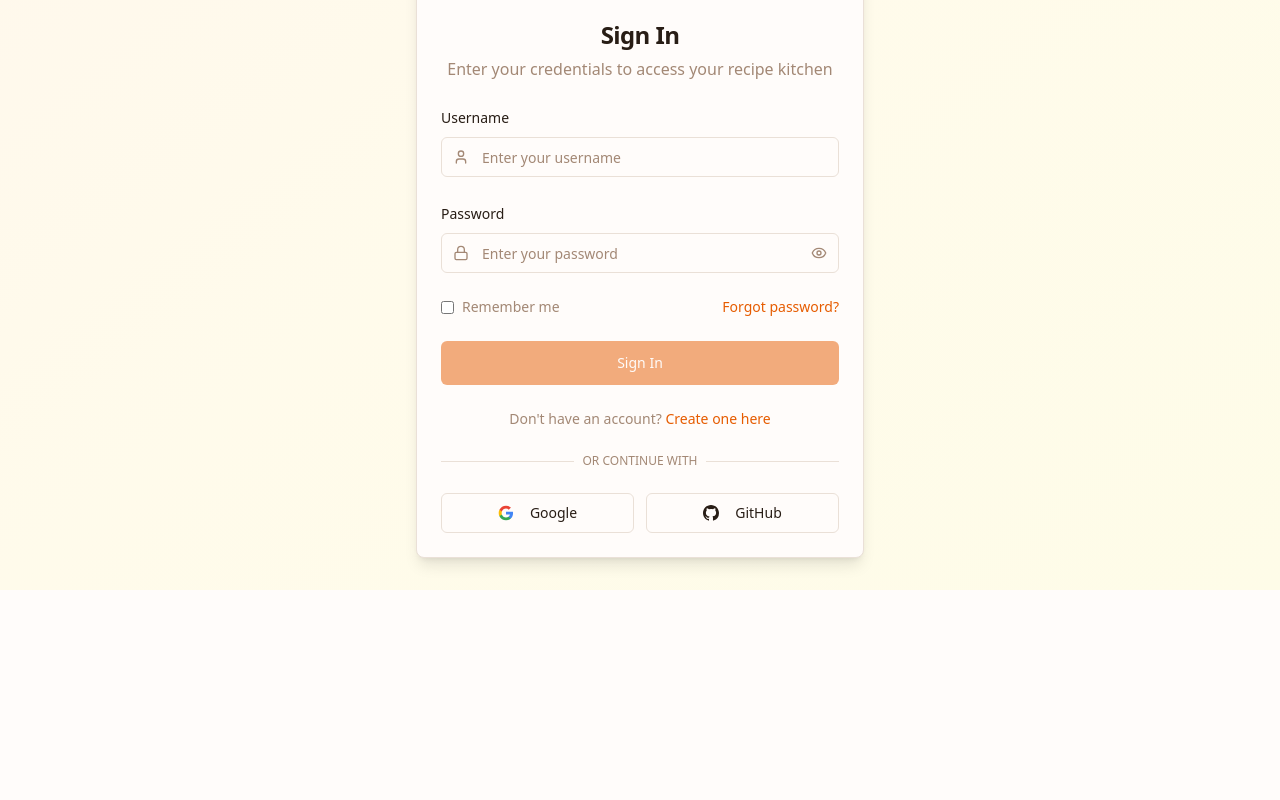
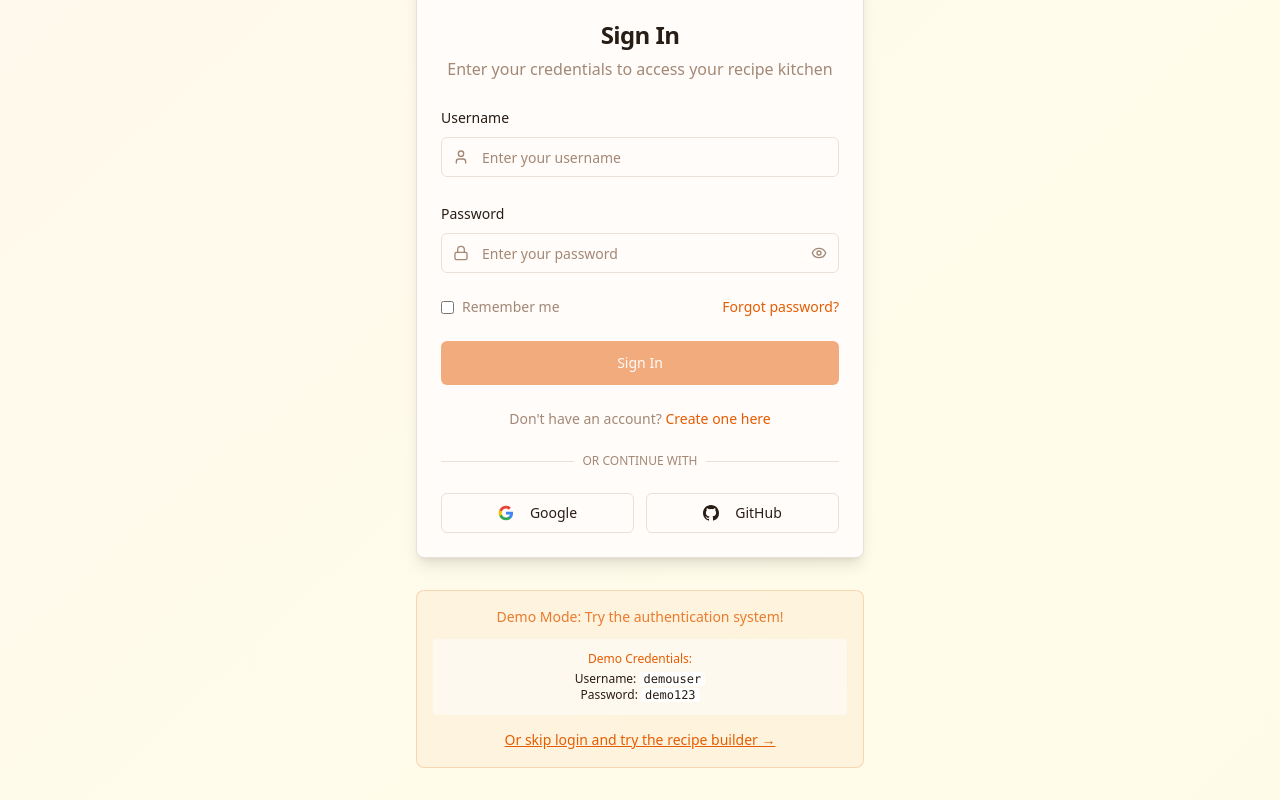
Before and after one commit to zanc2ary/recipe-maker, a React (Vite) app: page / in a window 1280 px wide. Shown: the part 389-1189 px from the top of the page. Before the commit the page ends 979 px from the top, so only its background shows below. Built offline with nearby package versions, Linux system fonts and the light colour scheme.

Commit message:
Revert "Update Login.jsx to remove demo login"
This reverts commit cd48f59afefe92a34ecc066dfa8ff0d65c2ba34b.

```diff
--- a/client/pages/Login.jsx
+++ b/client/pages/Login.jsx
@@ -20,13 +20,13 @@ export default function Login() {
   const navigate = useNavigate();
 
   const handleLogin = async (event) => {
-    event.preventDefault();
+    event.preventDefault(); // Prevents the page from reloading
     if (!username || !password) return;
 
     setIsLoading(true);
-    setErrorMessage("");
+    setErrorMessage(""); // Clear any previous error messages
 
-
+    // Your new REST API Invoke URL
     const loginApiUrl = "https://ii8fojjop4.execute-api.ap-southeast-2.amazonaws.com/Prod/login";
 
     try {
@@ -44,7 +44,7 @@ export default function Login() {
       if (response.ok) {
         // Login successful
         console.log("Login successful! Redirecting...");
-        navigate("/recipes");
+        navigate("/recipes"); // Redirects to your main recipes page
       } else {
         // Login failed
         const result = await response.json(); // Get error message from Lambda
@@ -270,7 +270,31 @@ export default function Login() {
           </CardContent>
         </Card>
 
-
+        {/* Demo Notice */}
+        <div className="max-w-md mx-auto mt-8">
+          <div className="bg-primary/5 border border-primary/20 rounded-lg p-4 text-center">
+            <p className="text-sm text-primary/80 mb-3">
+              <span className="font-medium">Demo Mode:</span> Try the
+              authentication system!
+            </p>
+            <div className="bg-white/50 rounded p-3 mb-3 text-xs">
+              <p className="font-medium text-primary mb-1">Demo Credentials:</p>
+              <p>
+                Username:{" "}
+                <code className="bg-white px-1 rounded">demouser</code>
+              </p>
+              <p>
+                Password: <code className="bg-white px-1 rounded">demo123</code>
+              </p>
+            </div>
+            <Link
+              to="/recipes"
+              className="text-primary hover:text-primary/80 font-medium text-sm underline"
+            >
+              Or skip login and try the recipe builder →
+            </Link>
+          </div>
+        </div>
       </main>
     </div>
   );
```
